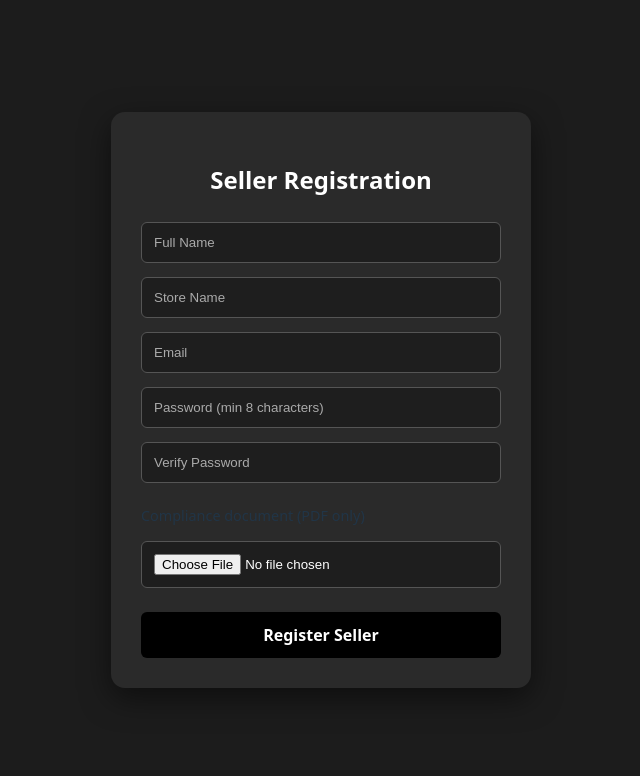
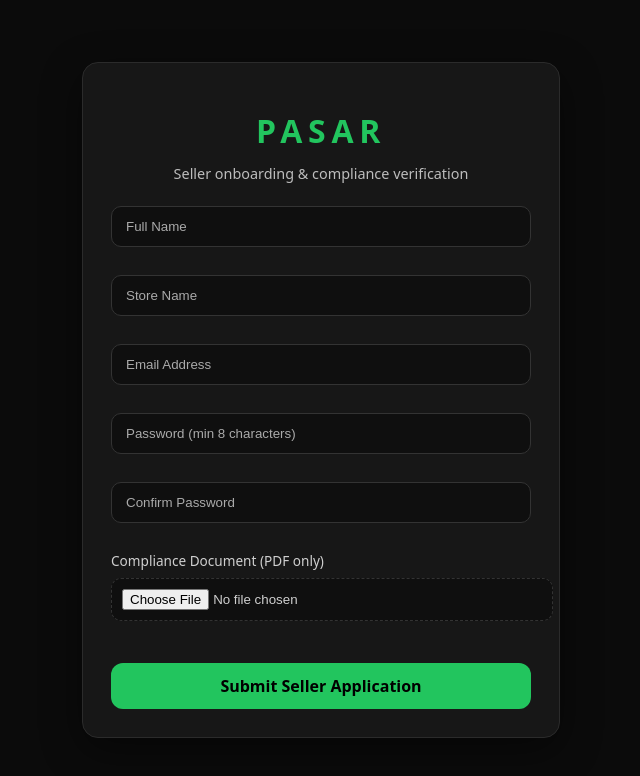
Before and after one commit to NaufalZaid/SoftwareDesignProjectG8, a React app in the folder Frontend/: page /register/seller in a window 1280 px wide. Shown: the top 776 px of the page, without its empty margins (319-959 px from the left). Built offline with nearby package versions, Linux system fonts and the light colour scheme; the HTML template or start-up script is replaced by a standard one.

Commit message:
css changes

```diff
--- a/Frontend/src/pages/Home.jsx
+++ b/Frontend/src/pages/Home.jsx
@@ -5,31 +5,33 @@ function Home() {
     const navigate = useNavigate();
 
     return (
-        <div className="auth-page">
-            <div className="auth-card">
-                <h2 className="auth-title">Welcome</h2>
+        <div className="auth-page pasar-bg">
+            <div className="auth-card pasar-card">
+                <h1 className="pasar-logo">PASAR</h1>
+                <p className="pasar-tagline">
+                    A modern e-commerce platform connecting buyers and sellers
+                </p>
 
                 <div className="auth-form">
                     <button
-                        className="auth-button"
+                        className="auth-button primary"
                         onClick={() => navigate("/register/customer")}
                     >
                         Register as Buyer
                     </button>
 
                     <button
-                        className="auth-button"
+                        className="auth-button secondary"
                         onClick={() => navigate("/register/seller")}
-                        style={{ marginTop: "1rem" }}
                     >
-                        Register as Seller
+                        Become a Seller
                     </button>
+
                     <button
-                        className="auth-button"
+                        className="auth-button ghost"
                         onClick={() => navigate("/login")}
-                        style={{ marginTop: "1rem" }}
                     >
-                        Login
+                        Login to Your Account
                     </button>
                 </div>
             </div>
--- a/Frontend/src/pages/RegisterCustomer.jsx
+++ b/Frontend/src/pages/RegisterCustomer.jsx
@@ -21,7 +21,6 @@ function RegisterCustomer() {
     const handleSubmit = async (e) => {
         e.preventDefault();
 
-        // Frontend validation
         if (form.password.length < 8) {
             alert("Password must be at least 8 characters long");
             return;
@@ -32,37 +31,34 @@ function RegisterCustomer() {
             return;
         }
 
-        // Remove confirmPassword before sending
         const { confirmPassword, ...payload } = form;
 
         try {
-            const response = await fetch(
-                "/api/v1/auth/register/customer",
-                {
+            const response = await fetch("/api/v1/auth/register/customer", {
                 method: "POST",
                 headers: {
                     "Content-Type": "application/json"
                 },
                 body: JSON.stringify(payload)
-                }
-            );
+            });
 
-            if (!response.ok) {
-                throw new Error(await response.text());
-            }
+            if (!response.ok) throw new Error(await response.text());
 
             alert("Customer registered successfully");
             navigate("/");
-
         } catch (err) {
             alert(err.message);
         }
     };
 
     return (
-        <div className="auth-page">
-            <div className="auth-card">
-                <h2 className="auth-title">Customer Registration</h2>
+        <div className="dashboard-bg">
+            <div className="auth-wrapper">
+                <div className="auth-card dashboard-card">
+                    <h1 className="pasar-logo">PASAR</h1>
+                    <p className="auth-subtitle">
+                        Create your customer account
+                    </p>
 
                     <form className="auth-form" onSubmit={handleSubmit}>
                         <input
@@ -77,7 +73,7 @@ function RegisterCustomer() {
                             className="auth-input"
                             name="email"
                             type="email"
-                        placeholder="Email"
+                            placeholder="Email Address"
                             onChange={handleChange}
                             required
                         />
@@ -112,16 +108,17 @@ function RegisterCustomer() {
                             className="auth-input"
                             name="confirmPassword"
                             type="password"
-                        placeholder="Verify Password"
+                            placeholder="Confirm Password"
                             minLength={8}
                             onChange={handleChange}
                             required
                         />
 
-                    <button className="auth-button" type="submit">
-                        Register
+                        <button className="auth-button primary" type="submit">
+                            Create Account
                         </button>
                     </form>
+                </div>
             </div>
         </div>
     );
--- a/Frontend/src/pages/RegisterSeller.jsx
+++ b/Frontend/src/pages/RegisterSeller.jsx
@@ -21,10 +21,8 @@ function RegisterSeller() {
 
     const handleFileChange = (e) => {
         const selectedFile = e.target.files[0];
-
         if (!selectedFile) return;
 
-        // ✅ Enforce PDF only (client-side validation)
         if (selectedFile.type !== "application/pdf") {
             alert("Approval letter must be a PDF file only.");
             e.target.value = null;
@@ -52,26 +50,17 @@ function RegisterSeller() {
         formData.append("storeName", form.storeName);
         formData.append("email", form.email);
         formData.append("password", form.password);
-
-        if (file) {
-            formData.append("complianceDocs", file);
-        }
+        if (file) formData.append("complianceDocs", file);
 
         try {
-            const response = await fetch(
-                "/api/v1/auth/register/seller",
-                {
+            const response = await fetch("/api/v1/auth/register/seller", {
                 method: "POST",
                 body: formData
-                }
-            );
+            });
 
-            if (!response.ok) {
-                throw new Error(await response.text());
-            }
+            if (!response.ok) throw new Error(await response.text());
 
-            const message = await response.text();
-            alert(message);
+            alert(await response.text());
             navigate("/");
         } catch (err) {
             alert(err.message);
@@ -79,9 +68,13 @@ function RegisterSeller() {
     };
 
     return (
-        <div className="auth-page">
-            <div className="auth-card">
-                <h2 className="auth-title">Seller Registration</h2>
+        <div className="dashboard-bg">
+            <div className="auth-wrapper">
+                <div className="auth-card dashboard-card">
+                    <h1 className="pasar-logo">PASAR</h1>
+                    <p className="auth-subtitle">
+                        Seller onboarding & compliance verification
+                    </p>
 
                     <form className="auth-form" onSubmit={handleSubmit}>
                         <input
@@ -104,7 +97,7 @@ function RegisterSeller() {
                             className="auth-input"
                             name="email"
                             type="email"
-                        placeholder="Email"
+                            placeholder="Email Address"
                             onChange={handleChange}
                             required
                         />
@@ -123,28 +116,27 @@ function RegisterSeller() {
                             className="auth-input"
                             name="confirmPassword"
                             type="password"
-                        placeholder="Verify Password"
+                            placeholder="Confirm Password"
                             minLength={8}
                             onChange={handleChange}
                             required
                         />
 
-
-                    <label style={{ fontSize: "0.9rem", marginTop: "0.5rem" }}>
-                        Compliance document (PDF only)
-                    </label>
+                        <div className="file-box">
+                            <label>Compliance Document (PDF only)</label>
                             <input
-                        className="auth-input"
                                 type="file"
                                 accept="application/pdf"
                                 onChange={handleFileChange}
                                 required
                             />
+                        </div>
 
-                    <button className="auth-button" type="submit">
-                        Register Seller
+                        <button className="auth-button primary" type="submit">
+                            Submit Seller Application
                         </button>
                     </form>
+                </div>
             </div>
         </div>
     );
--- a/Frontend/src/pages/TempLogin.jsx
+++ b/Frontend/src/pages/TempLogin.jsx
@@ -31,30 +31,18 @@ function Login() {
             }
 
             const user = await response.json();
-            // backend returns: userID, email, user_role
-
             const role = user.user_role?.trim().toUpperCase();
 
-            //  Store session data
             localStorage.setItem("userId", user.userID);
             localStorage.setItem("role", role);
             localStorage.setItem("email", user.email);
 
             alert("Login successful");
 
-            //  Role-based redirect
-            if (role === "CUSTOMER") {
-                navigate("/customer");
-            }
-            else if (role === "SELLER") {
-                navigate("/seller");
-            }
-            else if (role === "ADMIN") {
-                navigate("/admin");
-            }
-            else {
-                navigate("/");
-            }
+            if (role === "CUSTOMER") navigate("/customer");
+            else if (role === "SELLER") navigate("/seller");
+            else if (role === "ADMIN") navigate("/admin");
+            else navigate("/");
 
         } catch (err) {
             alert(err.message);
@@ -62,16 +50,20 @@ function Login() {
     };
 
     return (
-        <div className="auth-page">
-            <div className="auth-card">
-                <h2 className="auth-title">Login</h2>
+        <div className="dashboard-bg">
+            <div className="auth-wrapper">
+                <div className="auth-card dashboard-card">
+                    <h1 className="pasar-logo">PASAR</h1>
+                    <p className="auth-subtitle">
+                        Sign in to your account
+                    </p>
 
                     <form className="auth-form" onSubmit={handleSubmit}>
                         <input
                             className="auth-input"
                             name="email"
                             type="email"
-                        placeholder="Email"
+                            placeholder="Email Address"
                             onChange={handleChange}
                             required
                         />
@@ -85,10 +77,11 @@ function Login() {
                             required
                         />
 
-                    <button className="auth-button" type="submit">
+                        <button className="auth-button primary" type="submit">
                             Login
                         </button>
                     </form>
+                </div>
             </div>
         </div>
     );
--- a/Frontend/src/styles/AuthForm.css
+++ b/Frontend/src/styles/AuthForm.css
@@ -59,3 +59,154 @@
 .auth-button:hover {
     background: #111;
 }
+
+/* PASAR Branding */
+.pasar-bg {
+    background: #171717;
+}
+
+.pasar-card {
+    border: 1px solid rgba(255, 255, 255, 0.08);
+    backdrop-filter: blur(12px);
+}
+
+.pasar-logo {
+    font-size: 2.5rem;
+    font-weight: 800;
+    letter-spacing: 0.15em;
+    text-align: center;
+    margin-bottom: 0.5rem;
+    color: #22c55e;
+}
+
+.pasar-tagline {
+    text-align: center;
+    font-size: 0.95rem;
+    color: #cbd5f5;
+    margin-bottom: 2rem;
+}
+
+/* Button Variants */
+.auth-button {
+    transition: all 0.25s ease;
+    font-weight: 600;
+}
+
+.auth-button.primary {
+    background: linear-gradient(135deg, #22c55e, #16a34a);
+}
+
+.auth-button.primary:hover {
+    transform: translateY(-2px);
+    box-shadow: 0 10px 25px rgba(34, 197, 94, 0.35);
+}
+
+.auth-button.secondary {
+    background: #0f172a;
+    border: 1px solid #22c55e;
+    color: #22c55e;
+}
+
+.auth-button.secondary:hover {
+    background: rgba(34, 197, 94, 0.1);
+}
+
+.auth-button.ghost {
+    background: transparent;
+    border: 1px solid #334155;
+    color: #cbd5f5;
+}
+
+.auth-button.ghost:hover {
+    background: rgba(255, 255, 255, 0.05);
+}
+
+/* =========================
+   AUTH WRAPPER (DASHBOARD STYLE)
+========================= */
+.auth-wrapper {
+    min-height: 100vh;
+    display: flex;
+    align-items: center;
+    justify-content: center;
+}
+
+/* Reuse dashboard look */
+.dashboard-card {
+    width: 100%;
+    max-width: 420px;
+    background: #171717;
+    border: 1px solid #2b2b2b;
+    border-radius: 16px;
+    padding: 28px;
+    box-shadow: 0 12px 40px rgba(0, 0, 0, 0.45);
+}
+
+/* PASAR branding */
+.pasar-logo {
+    text-align: center;
+    font-size: 2rem;
+    font-weight: 800;
+    letter-spacing: 0.18em;
+    color: #22c55e;
+    margin-bottom: 4px;
+}
+
+.auth-subtitle {
+    text-align: center;
+    font-size: 0.9rem;
+    color: #bdbdbd;
+    margin-bottom: 22px;
+}
+
+/* Inputs aligned with dashboard */
+.auth-input {
+    background: #0f0f0f;
+    border: 1px solid #333;
+    color: #fff;
+    padding: 12px 14px;
+    border-radius: 10px;
+    margin-bottom: 14px;
+    outline: none;
+}
+
+.auth-input:focus {
+    border-color: #3b82f6;
+}
+
+/* File upload box */
+.file-box {
+    margin-bottom: 18px;
+}
+
+.file-box label {
+    display: block;
+    font-size: 0.85rem;
+    color: #cfcfcf;
+    margin-bottom: 6px;
+}
+
+.file-box input {
+    width: 100%;
+    background: #0f0f0f;
+    color: #cfcfcf;
+    border: 1px dashed #333;
+    padding: 10px;
+    border-radius: 10px;
+}
+
+/* Primary action */
+.auth-button.primary {
+    width: 100%;
+    padding: 12px;
+    border-radius: 12px;
+    font-weight: 600;
+    background: #22c55e;
+    color: #000;
+    border: none;
+    cursor: pointer;
+}
+
+.auth-button.primary:hover {
+    background: #16a34a;
+}
```
Lines whose indentation alone changed are shown as unchanged.
